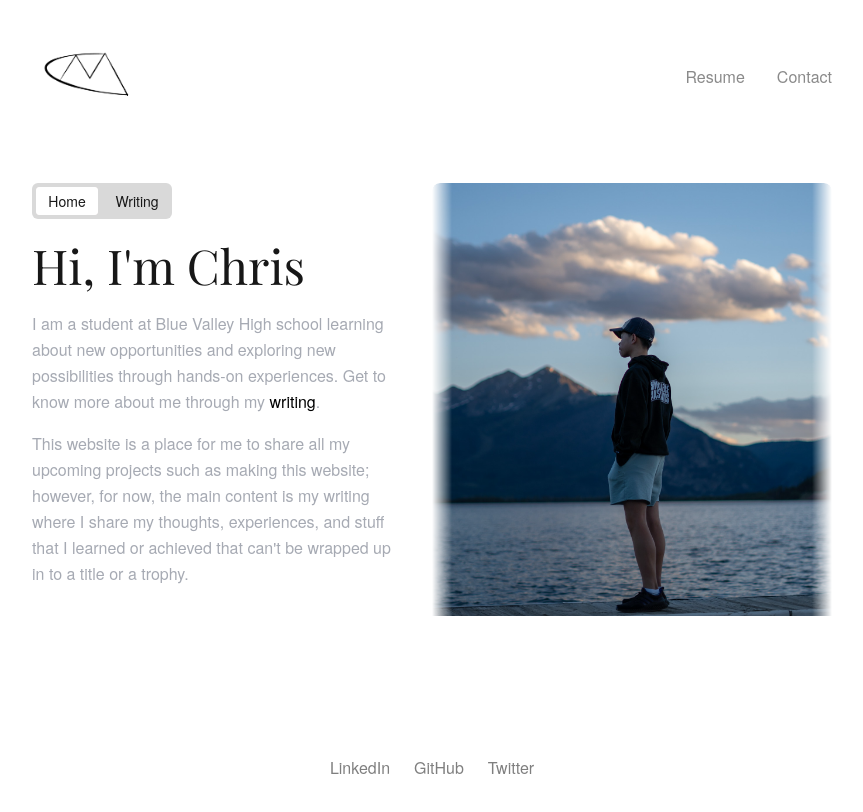
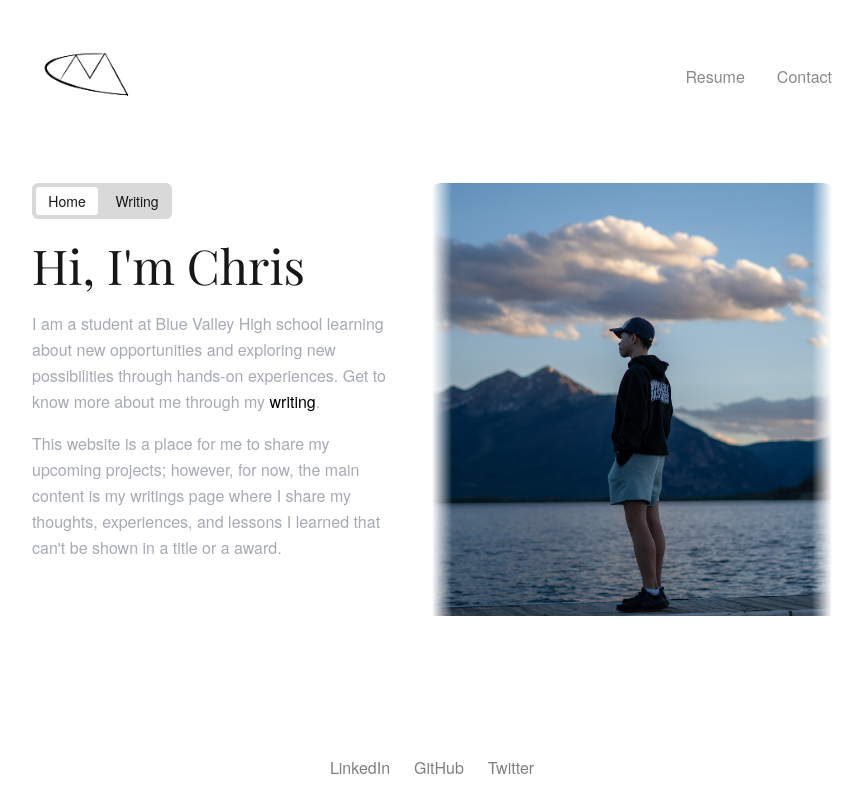
Before and after one commit to OGQhris/ChrisPortfolio, a Next.js app: page / in a window 1280 px wide. Shown: the top 812 px of the page, without its empty margins (208-1071 px from the left). Built offline with nearby package versions, Linux system fonts and the light colour scheme; a web font is replaced by a local one.

Commit message:
Rewrote the introduction.

```diff
--- a/app/page.tsx
+++ b/app/page.tsx
@@ -53,7 +53,7 @@ export default function Home() {
               <Link href="/writing" className="text-black hover:opacity-70 transition-opacity">writing</Link>.
             </p>
             <p className={`text-gray-500/60 text-base leading-relaxed ${getAnimationClass(2)}`}>
-              This website is a place for me to share all my upcoming projects such as making this website; however, for now, the main content is my writing where I share my thoughts, experiences, and stuff that I learned or achieved that can&apos;t be wrapped up in to a title or a trophy.
+              This website is a place for me to share my upcoming projects; however, for now, the main content is my writings page where I share my thoughts, experiences, and lessons I learned that can&apos;t be shown in a title or a award.
             </p>
           </div>
         </div>
```
